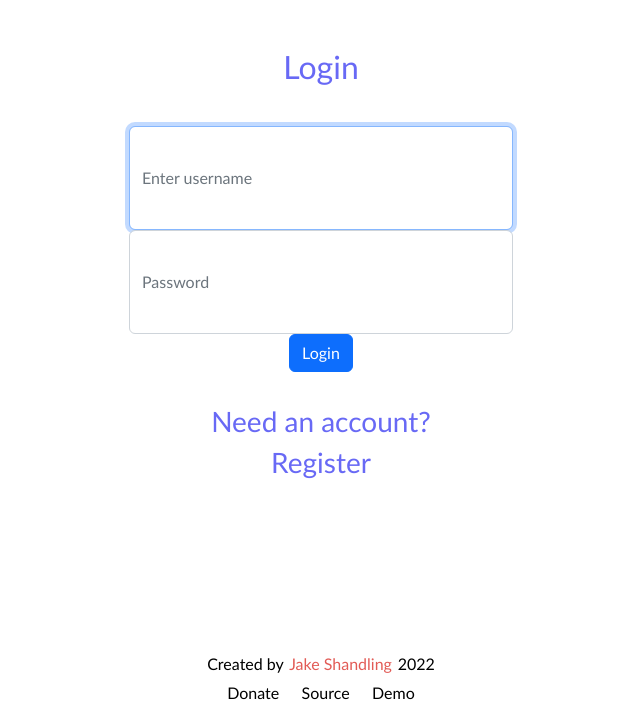
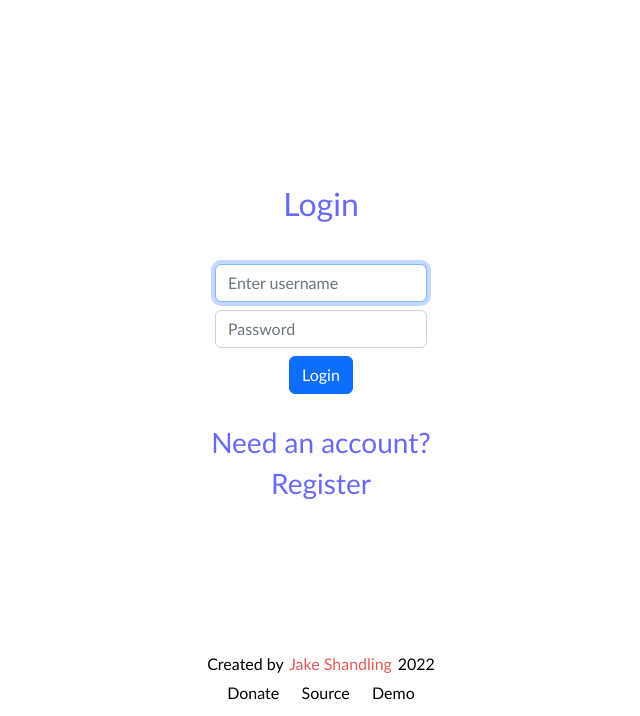
Before and after one commit to jacobshandling/soundseeker, a Django app: page /accounts/login/ in a window 1280 px wide. Shown: the part 84-800 px from the top of the page, without its empty margins (319-959 px from the left). Run offline with Django 3.2, Linux system fonts and the light colour scheme.

Commit message:
Fix form spacing and alignment

```diff
--- a/backend/seeds/static/seeds/styles.css
+++ b/backend/seeds/static/seeds/styles.css
@@ -361,6 +361,11 @@ audio {
     gap: 2rem;
 }
 
+.action-view * {
+    height: auto;
+    width: auto;
+}
+
 .association-options * {
     margin: .5rem;
     height: auto;
--- a/backend/seeds/templates/registration/login.html
+++ b/backend/seeds/templates/registration/login.html
@@ -8,7 +8,7 @@
             <div>{{ message }}</div>
         {% endif %}
 
-        <form action="{% url 'login' %}" method="post">
+        <form class="form" action="{% url 'login' %}" method="post">
             {% csrf_token %}
             <div class="form-group">
                 <input class="form-control" type="text" name="username" placeholder="Enter username" autofocus>
@@ -18,10 +18,10 @@
             </div>
             <button class="btn btn-primary" type="submit">Login</button>
         </form>
-    </div>
-    <div class="toggle-reg-or-login">
-        <h3>Need an account?</h3>
-        <h3><a href="{% url 'register' %}">Register</a></h3>
+        <div class="toggle-reg-or-login">
+            <h3>Need an account?</h3>
+            <h3><a href="{% url 'register' %}">Register</a></h3>
+        </div>
     </div>
 
 {% endblock %}
--- a/backend/seeds/templates/registration/register.html
+++ b/backend/seeds/templates/registration/register.html
@@ -8,7 +8,7 @@
             <div>{{ message }}</div>
         {% endif %}
 
-        <form action="{% url 'register' %}" method="post">
+        <form class="form" action="{% url 'register' %}" method="post">
             {% csrf_token %}
             <div class="form-group">
                 <input class="form-control" type="text" name="username" placeholder="Enter username" autofocus>
```
Also changed, not shown: backend/seeds/static/seeds/build/main.bundle.js.
